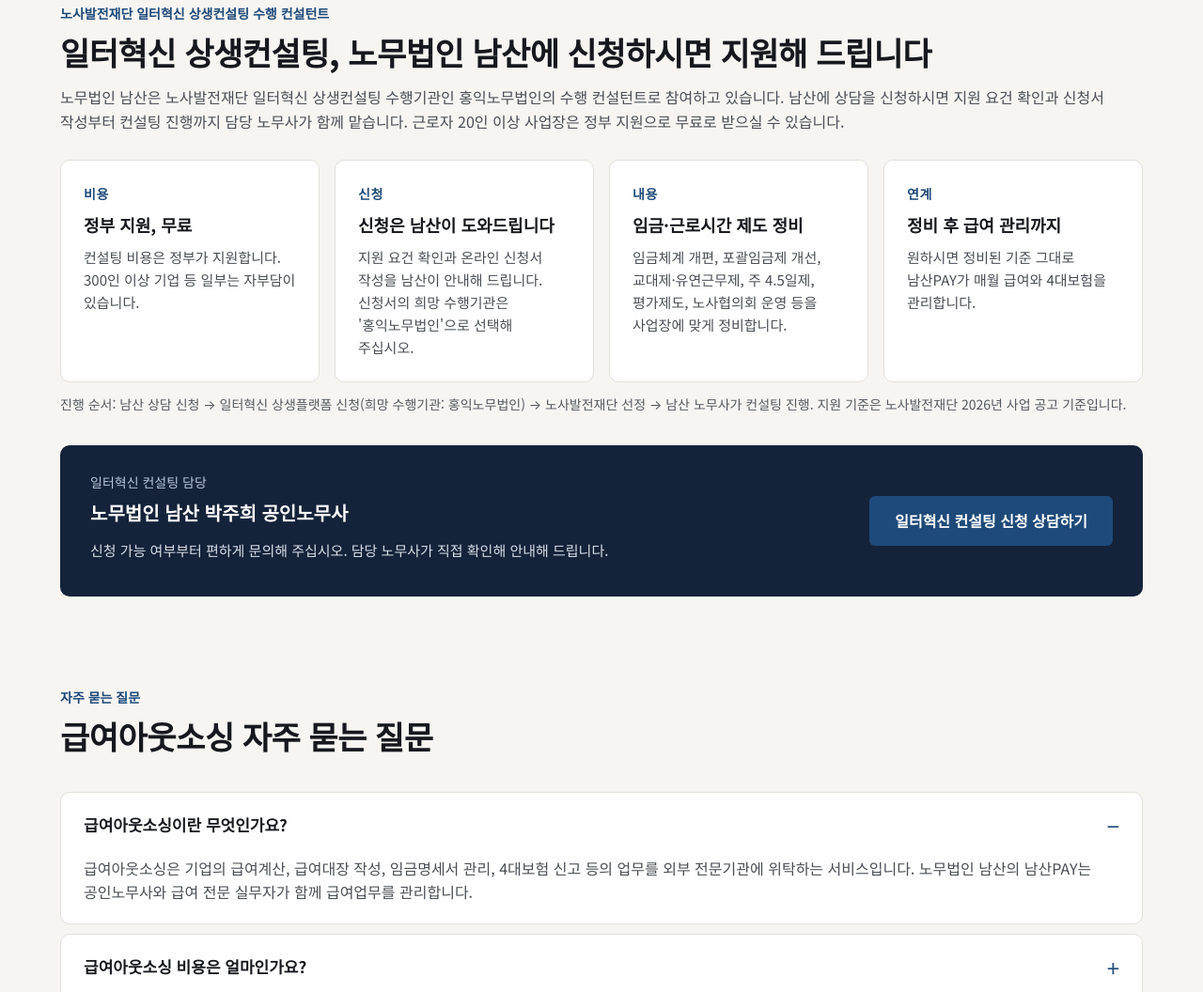
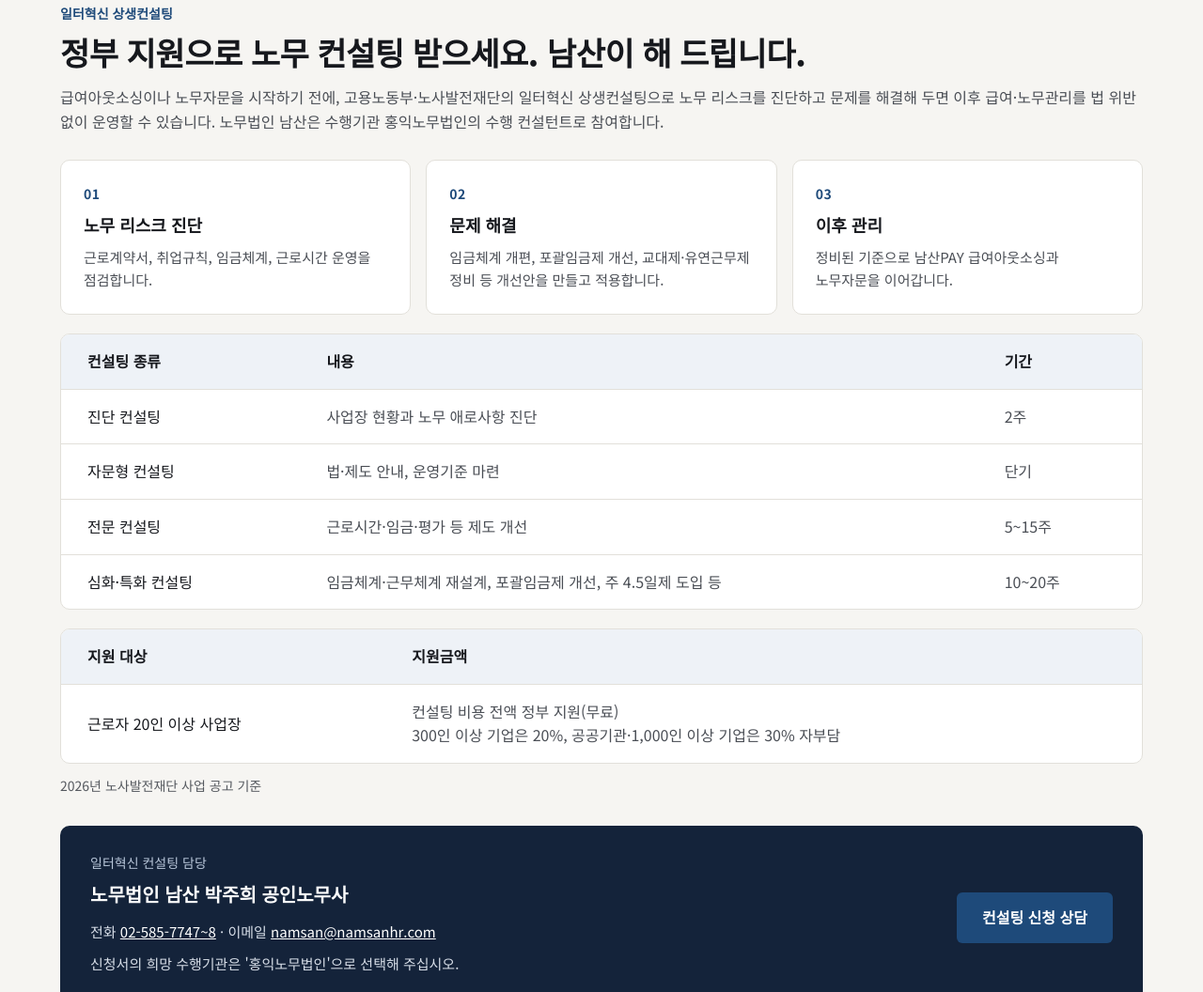
Before and after one commit to namsanpay/namsanpay.github.io, an Eleventy site: page src/index.njk in a window 1280 px wide. Shown: the part 6052-7108 px from the top of the page at 94% size. Built offline with nearby package versions, Linux system fonts and the light colour scheme; Eleventy itself is replaced by a stand-in of ours; files that its build step writes are made by us from their sources.

Commit message:
일터혁신 섹션 재구성: 종류·지원금액·진단→해결→관리, 박주희 노무사 연락처
Co-Authored-By: Claude Opus 5.5 <noreply@anthropic.com>
Claude-Session: https://claude.ai/code/session_01AtLZ5EUn5HxkmBWDedNWz7

```diff
--- a/src/_data/site.js
+++ b/src/_data/site.js
@@ -10,6 +10,8 @@ export default {
 
   phone: "02-585-7747~8",
   email: "namsan@namsanhr.com",
+  // 일터혁신 컨설팅 담당 — 박주희 노무사 직통번호·이메일을 받으면 여기만 바꾸면 됨
+  workplace: { name: "박주희 공인노무사", phone: "02-585-7747~8", email: "namsan@namsanhr.com" },
   fax: "02-585-7743",
   hours: "평일 09:00 – 18:00 (점심 12:00 – 13:00)",
   mainSite: "https://www.namsanhr.com",
--- a/src/assets/style.css
+++ b/src/assets/style.css
@@ -242,3 +242,5 @@ td+td{color:var(--muted)}
 .consult-box .consult-name{color:#fff;font-size:20px;font-weight:700;margin:0 0 10px}
 .consult-box .btn{white-space:normal;text-align:center}
 @media (max-width:720px){.consult-box{padding:24px 20px}.consult-box .btn{width:100%}#workplace .table-box th[scope="row"]{white-space:normal;width:96px}}
+#workplace .table-box{margin-top:20px}
+.consult-box a:not(.btn){color:#fff}
--- a/src/index.njk
+++ b/src/index.njk
@@ -195,24 +195,44 @@ layout: base.njk
 </section>
 
 <section id="workplace" class="wrap section">
-  <p class="eyebrow">노사발전재단 일터혁신 상생컨설팅 수행 컨설턴트</p>
-  <h2>일터혁신 상생컨설팅, 노무법인 남산에 신청하시면 지원해 드립니다</h2>
-  <p class="section-lead">노무법인 남산은 노사발전재단 일터혁신 상생컨설팅 수행기관인 홍익노무법인의 수행 컨설턴트로 참여하고 있습니다. 남산에 상담을 신청하시면 지원 요건 확인과 신청서 작성부터 컨설팅 진행까지 담당 노무사가 함께 맡습니다. 근로자 20인 이상 사업장은 정부 지원으로 무료로 받으실 수 있습니다.</p>
+  <p class="eyebrow">일터혁신 상생컨설팅</p>
+  <h2>정부 지원으로 노무 컨설팅 받으세요. 남산이 해 드립니다.</h2>
+  <p class="section-lead">급여아웃소싱이나 노무자문을 시작하기 전에, 고용노동부·노사발전재단의 일터혁신 상생컨설팅으로 노무 리스크를 진단하고 문제를 해결해 두면 이후 급여·노무관리를 법 위반 없이 운영할 수 있습니다. 노무법인 남산은 수행기관 홍익노무법인의 수행 컨설턴트로 참여합니다.</p>
   <ol class="steps">
-    <li><span class="step-no">비용</span><strong>정부 지원, 무료</strong><span>컨설팅 비용은 정부가 지원합니다. 300인 이상 기업 등 일부는 자부담이 있습니다.</span></li>
-    <li><span class="step-no">신청</span><strong>신청은 남산이 도와드립니다</strong><span>지원 요건 확인과 온라인 신청서 작성을 남산이 안내해 드립니다. 신청서의 희망 수행기관은 '홍익노무법인'으로 선택해 주십시오.</span></li>
-    <li><span class="step-no">내용</span><strong>임금·근로시간 제도 정비</strong><span>임금체계 개편, 포괄임금제 개선, 교대제·유연근무제, 주 4.5일제, 평가제도, 노사협의회 운영 등을 사업장에 맞게 정비합니다.</span></li>
-    <li><span class="step-no">연계</span><strong>정비 후 급여 관리까지</strong><span>원하시면 정비된 기준 그대로 남산PAY가 매월 급여와 4대보험을 관리합니다.</span></li>
+    <li><span class="step-no">01</span><strong>노무 리스크 진단</strong><span>근로계약서, 취업규칙, 임금체계, 근로시간 운영을 점검합니다.</span></li>
+    <li><span class="step-no">02</span><strong>문제 해결</strong><span>임금체계 개편, 포괄임금제 개선, 교대제·유연근무제 정비 등 개선안을 만들고 적용합니다.</span></li>
+    <li><span class="step-no">03</span><strong>이후 관리</strong><span>정비된 기준으로 남산PAY 급여아웃소싱과 노무자문을 이어갑니다.</span></li>
   </ol>
-  <p class="note">진행 순서: 남산 상담 신청 → 일터혁신 상생플랫폼 신청(희망 수행기관: 홍익노무법인) → 노사발전재단 선정 → 남산 노무사가 컨설팅 진행. 지원 기준은 노사발전재단 2026년 사업 공고 기준입니다.</p>
+
+  <div class="table-box">
+    <table>
+      <thead><tr><th scope="col">컨설팅 종류</th><th scope="col">내용</th><th scope="col">기간</th></tr></thead>
+      <tbody>
+        <tr><td>진단 컨설팅</td><td>사업장 현황과 노무 애로사항 진단</td><td>2주</td></tr>
+        <tr><td>자문형 컨설팅</td><td>법·제도 안내, 운영기준 마련</td><td>단기</td></tr>
+        <tr><td>전문 컨설팅</td><td>근로시간·임금·평가 등 제도 개선</td><td>5~15주</td></tr>
+        <tr><td>심화·특화 컨설팅</td><td>임금체계·근무체계 재설계, 포괄임금제 개선, 주 4.5일제 도입 등</td><td>10~20주</td></tr>
+      </tbody>
+    </table>
+  </div>
+  <div class="table-box">
+    <table>
+      <thead><tr><th scope="col">지원 대상</th><th scope="col">지원금액</th></tr></thead>
+      <tbody>
+        <tr><td>근로자 20인 이상 사업장</td><td>컨설팅 비용 전액 정부 지원(무료)<br>300인 이상 기업은 20%, 공공기관·1,000인 이상 기업은 30% 자부담</td></tr>
+      </tbody>
+    </table>
+  </div>
+  <p class="note">2026년 노사발전재단 사업 공고 기준</p>
 
   <div class="consult-box">
     <div>
       <p class="consult-role">일터혁신 컨설팅 담당</p>
-      <p class="consult-name">노무법인 남산 박주희 공인노무사</p>
-      <p>신청 가능 여부부터 편하게 문의해 주십시오. 담당 노무사가 직접 확인해 안내해 드립니다.</p>
+      <p class="consult-name">노무법인 남산 {{ site.workplace.name }}</p>
+      <p>전화 <a href="tel:{{ site.workplace.phone.split('~')[0] }}">{{ site.workplace.phone }}</a> · 이메일 <a href="mailto:{{ site.workplace.email }}">{{ site.workplace.email }}</a></p>
+      <p>신청서의 희망 수행기관은 '홍익노무법인'으로 선택해 주십시오.</p>
     </div>
-    <a class="btn btn-primary" href="#contact">일터혁신 컨설팅 신청 상담하기</a>
+    <a class="btn btn-primary" href="tel:{{ site.workplace.phone.split('~')[0] }}">컨설팅 신청 상담</a>
   </div>
 </section>
 
```
Also changed, not shown: src/llms.njk (+5 -5 lines).
